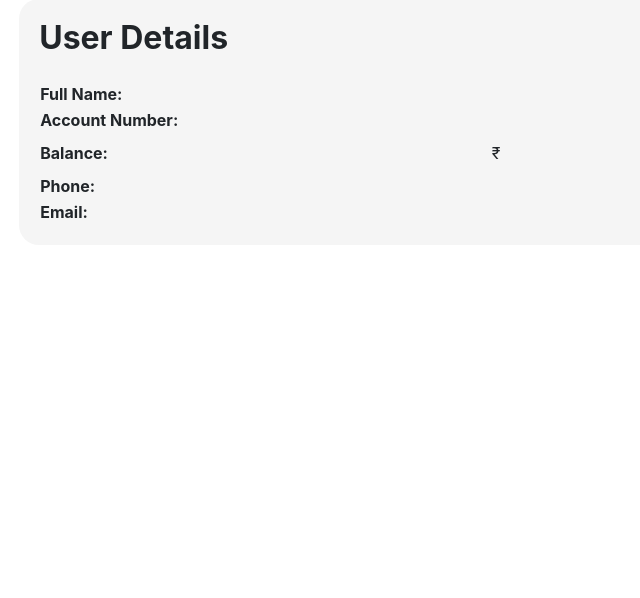
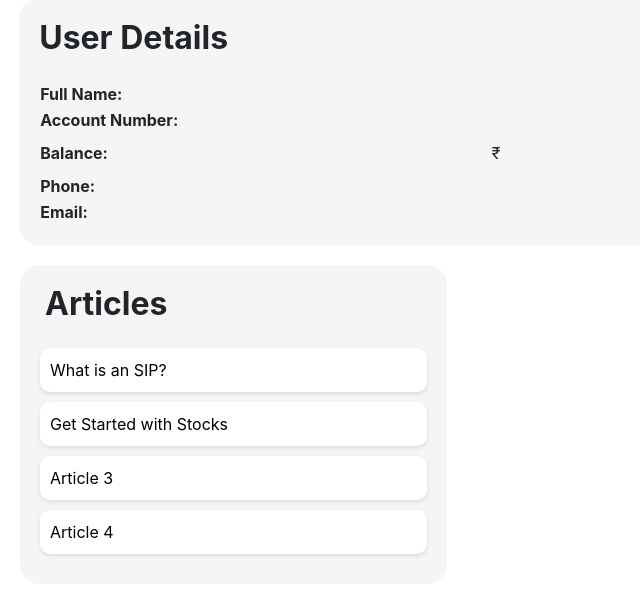
Before and after one commit to FazlOmar9/benk, a PHP site: page /dashboard.php?email=1 in a window 1280 px wide. Shown: the part 87-685 px from the top of the page, without its empty margins (0-640 px from the left). Run offline with PHP 8.4, Linux system fonts and the light colour scheme; data that the repository does not hold is empty; some libraries are stand-ins or nearby versions.

Commit message:
Added articles, and tweaked index page a bit

```diff
--- /dev/null
+++ b/main_proj/dashboard.css
@@ -0,0 +1,69 @@
+.custom-container {
+    display: flex;
+    justify-content: center;
+    margin-top: 20px;
+}
+
+.user-details {
+    width: 97%;
+    max-width: 1500px; /* Adjust the maximum width as desired */
+    background-color: #f5f5f5;
+    border-radius: 20px;
+    padding: 20px;
+}
+.user-details:hover {
+    box-shadow: 0px 2px 4px rgba(0, 0, 0, 0.1);
+}
+
+.user-details table {
+    width: 40%;
+}
+
+.user-details th {
+    text-align: left;
+}
+
+.user-details td {
+    padding: 8px 0;
+}
+
+.articles-container {
+    width: calc(100% / 3);
+    max-width: 600px; /* Adjust the maximum width as desired */
+    background-color: #f5f5f5;
+    border-radius: 20px;
+    padding: 20px;
+    align-self: flex-start; /* Align container to the left */
+    margin-top: 20px;
+    margin-left: 20px;
+    margin-bottom: 20px;
+}
+
+.articles-container:hover {
+    box-shadow: 0px 2px 4px rgba(0, 0, 0, 0.1);
+}
+
+.articles-container h2 {
+    font-weight: bold;
+    margin-bottom: 20px;
+}
+
+.article-button {
+    display: block;
+    width: 100%;
+    padding: 10px;
+    margin-bottom: 10px;
+    text-align: left;
+    text-decoration: none;
+    background-color: #ffffff;
+    border-radius: 10px;
+    box-shadow: 0px 2px 4px rgba(0, 0, 0, 0.1);
+    transition: all 0.3s ease;
+    color: black;
+}
+
+.article-button:hover {
+    background-color: #e9e9e9;
+    text-decoration: none;
+    color: limegreen;
+}
--- a/main_proj/dashboard.php
+++ b/main_proj/dashboard.php
@@ -34,37 +34,7 @@
 <html>
 <head>
     <link rel="stylesheet" href="https://stackpath.bootstrapcdn.com/bootstrap/4.5.2/css/bootstrap.min.css">
-    <style>
-        /* Custom CSS */
-        .custom-container {
-            display: flex;
-            justify-content: center;
-            margin-top: 20px;
-        }
-
-        .user-details {
-            width: 97%;
-            max-width: 1500px; /* Adjust the maximum width as desired */
-            background-color: #f5f5f5;
-            border-radius: 20px;
-            padding: 20px;
-        }
-        .user-details:hover {
-            box-shadow: 0px 2px 4px rgba(0, 0, 0, 0.1);
-        }
-
-        .user-details table {
-            width: 40%;
-        }
-
-        .user-details th {
-            text-align: left;
-        }
-
-        .user-details td {
-            padding: 8px 0;
-        }
-    </style>
+    <link rel="stylesheet" href="dashboard.css">
 </head>
 <body>
     <div class="custom-container">
@@ -94,6 +64,21 @@
             </table>
         </div>
     </div>
+    <div class="articles-container">
+            <h2 class="font-weight-bold mb-4" style="margin-left:5px;">Articles</h2>
+            <a class="article-button" href="https://economictimes.indiatimes.com/definition/systematic-investment-plan" target="_blank">What is an SIP?</a>
+            <a class="article-button" href="https://www.investopedia.com/articles/basics/06/invest1000.asp" target="_blank">Get Started with Stocks</a>
+            <a class="article-button" href="article3.php" target="_blank">Article 3</a>
+            <a class="article-button" href="article4.php" target="_blank">Article 4</a>
+    </div>
+
+    <script src="https://www.gstatic.com/dialogflow-console/fast/messenger/bootstrap.js?v=1"></script>
+    <df-messenger
+    intent="WELCOME"
+    chat-title="Benk_FAQ"
+    agent-id="ccbc25b8-34d7-455a-8208-a93981194fcc"
+    language-code="en"
+    ></df-messenger>
 
     <script src="https://code.jquery.com/jquery-3.5.1.slim.min.js"></script>
     <script src="https://cdn.jsdelivr.net/npm/@popperjs/core@2.5.4/dist/umd/popper.min.js"></script>
--- a/main_proj/index.php
+++ b/main_proj/index.php
@@ -71,10 +71,10 @@
                 <img src="images/lifeins.png" class="d-block w-100" alt="Image 1">
                 </div>
                 <div class="carousel-item">
-                <img src="images/lifeins.png" class="d-block w-100" alt="Image 2">
+                <img src="images/goldloan.png" class="d-block w-100" alt="Image 2">
                 </div>
                 <div class="carousel-item">
-                <img src="images/lifeins.png" class="d-block w-100" alt="Image 3">
+                <img src="images/invest.png" class="d-block w-100" alt="Image 3">
                 </div>
             </div>
             </div>
--- a/main_proj/navbar.php
+++ b/main_proj/navbar.php
@@ -49,7 +49,7 @@
 <body>
 
   <nav class="navbar navbar-expand-lg navbar-light">
-    <a class="navbar-brand" href="index.php">Benk</a>
+    <a class="navbar-brand" href="index.php">B.E.N.K.</a>
     <button class="navbar-toggler" type="button" data-toggle="collapse" data-target="#navbarNav" aria-controls="navbarNav" aria-expanded="false" aria-label="Toggle navigation">
       <span class="navbar-toggler-icon"></span>
     </button>
```
Also changed, not shown: main_proj/images/goldloan.png (added), main_proj/images/invest.png (added).
